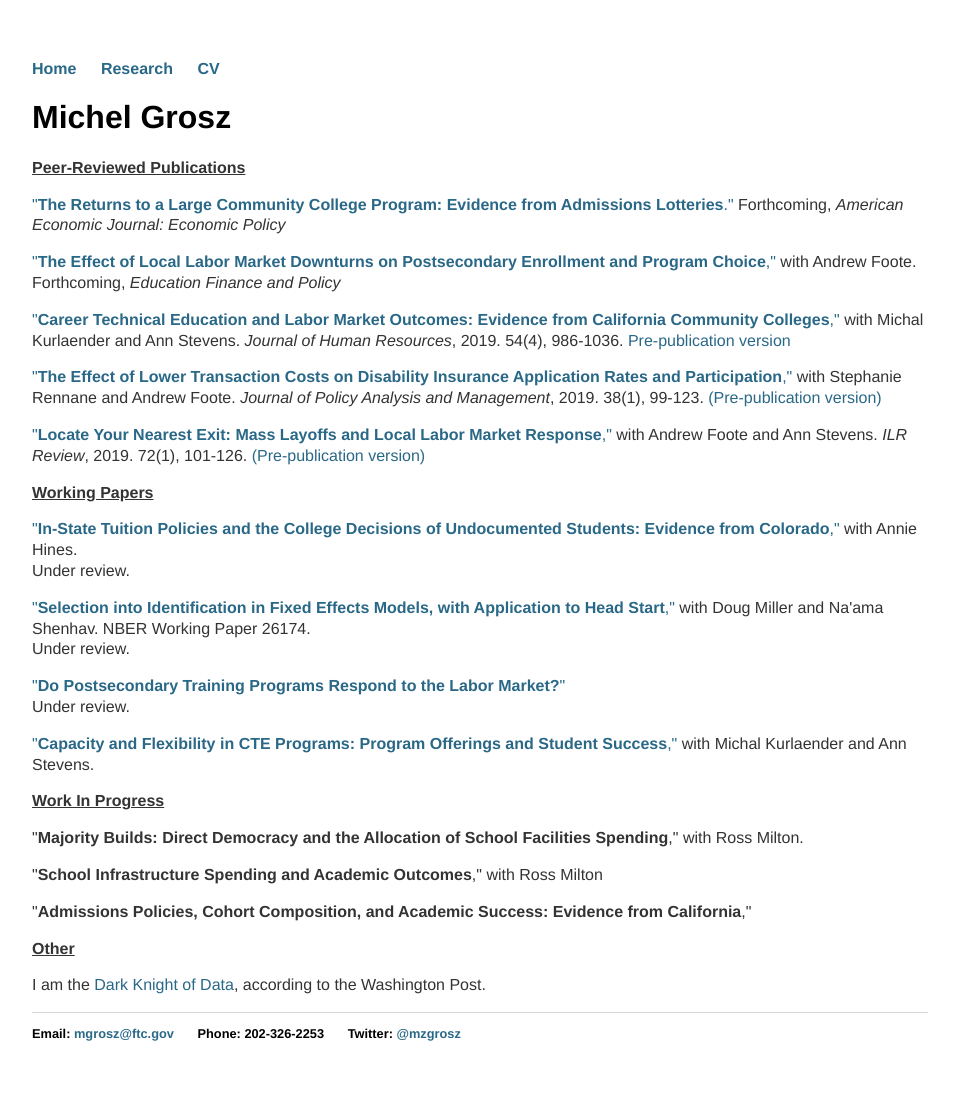
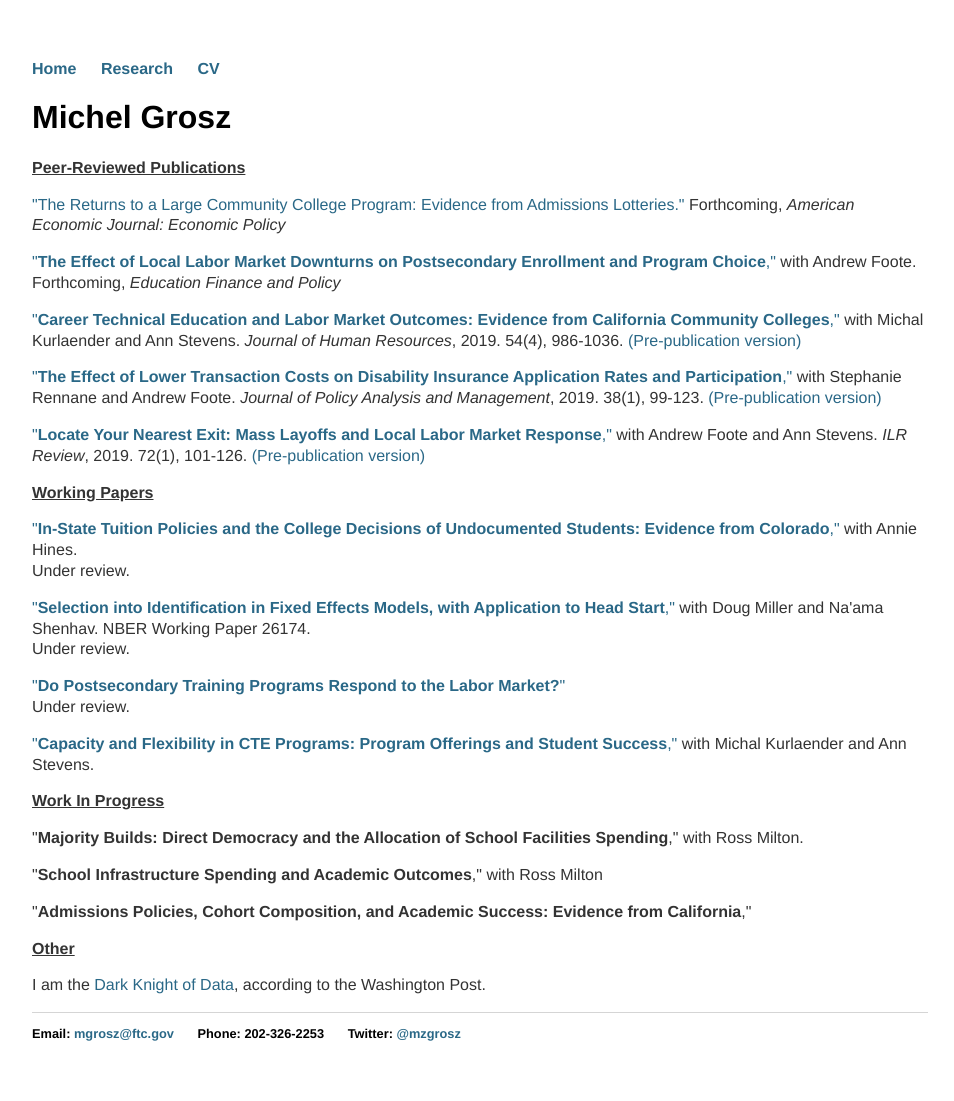
Before and after one commit to mzgrosz/mzgrosz.github.io, a Jekyll site: the page built from research/index.html, in a window 1280 px wide. Shown: the whole page, without its empty margins (160-1114 px from the left). Built offline with Jekyll 4.4.1, drawn with Linux system fonts in a browser that asks for light colours.

```diff
--- a/research/index.html
+++ b/research/index.html
@@ -10,7 +10,7 @@ title: Michel Grosz
 
 <p><b><u>Peer-Reviewed Publications</u></b></p>
 
-<p><a href="https://www.aeaweb.org/articles?id=10.1257/pol.20170506&amp;&amp;from=f">&quot;<b>The Returns to a Large Community College Program: Evidence from Admissions Lotteries</b>.&quot;</a>
+<p><a href="https://www.aeaweb.org/articles?id=10.1257/pol.20170506&amp;&amp;from=f">&quot;The Returns to a Large Community College Program: Evidence from Admissions Lotteries.&quot;</a>
 	Forthcoming, <em>American Economic Journal: Economic Policy</em> <br>
 	<!--Pre-publication version: <a href="https://mzgrosz.github.io/research/grosz_JMP_081118.pdf"> click here</a><br>
 	Op-eds/Briefs: <a href="https://fordhaminstitute.org/national/commentary/start-students-path-high-return-degrees-earlier">Fordham Education Gadfly</a>
@@ -24,7 +24,7 @@ title: Michel Grosz
 	-->
 	</p>
 
-<p><a href="http://jhr.uwpress.org/content/early/2018/04/02/jhr.54.4.1015.7449R2.abstract">&quot;<b>Career Technical Education and Labor Market Outcomes: Evidence from California Community Colleges</b>,&quot;</a> with Michal Kurlaender and Ann Stevens. <em>Journal of Human Resources</em>, 2019. 54(4), 986-1036.  <a href="https://www.nber.org/papers/w21137">Pre-publication version</a><br>
+<p><a href="http://jhr.uwpress.org/content/early/2018/04/02/jhr.54.4.1015.7449R2.abstract">&quot;<b>Career Technical Education and Labor Market Outcomes: Evidence from California Community Colleges</b>,&quot;</a> with Michal Kurlaender and Ann Stevens. <em>Journal of Human Resources</em>, 2019. 54(4), 986-1036.  <a href="https://www.nber.org/papers/w21137"> (Pre-publication version)</a><br>
 	<!--Pre-publication version: <a href="https://www.nber.org/papers/w21137">NBER Working Paper 21137</a><br>
 	Media Mentions: <a href="https://finance.yahoo.com/news/education-everyone-college-isn-t-150011648.html">Bloomberg</a>, <a href="https://www.google.com/url?q=https%3A%2F%2Fwww.whitehouse.gov%2Fsites%2Fdefault%2Ffiles%2Fpage%2Ffiles%2F20160718_cea_student_debt.pdf&amp;sa=D&amp;sntz=1&amp;usg=AFQjCNGoRfqbauZ0fNGQJpX2tC_niyxW4w">CEA Report on Student Debt</a>; <a href="http://chicagopolicyreview.org/2015/07/02/technical-education-at-a-community-college-improves-graduates-future-earnings/">Chicago Policy Review</a>; <a href="https://www.usnews.com/news/articles/2015/05/18/which-vocational-degrees-pay-off">US News and World Report</a>; <a href="https://fivethirtyeight.com/features/food-deserts-community-colleges-and-innovative-slackers/">Five Thirty Eight</a>; <a href="https://diverseeducation.com/article/72377/">Diverse Issues in Higher Education</a><br>
 	Op-eds/Briefs: <a href="https://poverty.ucdavis.edu/policy-brief/community-college-career-technical-education-programs-significantly-increase-earnings">UC Davis Center for Poverty Research</a>; <a href="https://econofact.org/does-career-technical-education-pay">Econofact</a><br>
```
